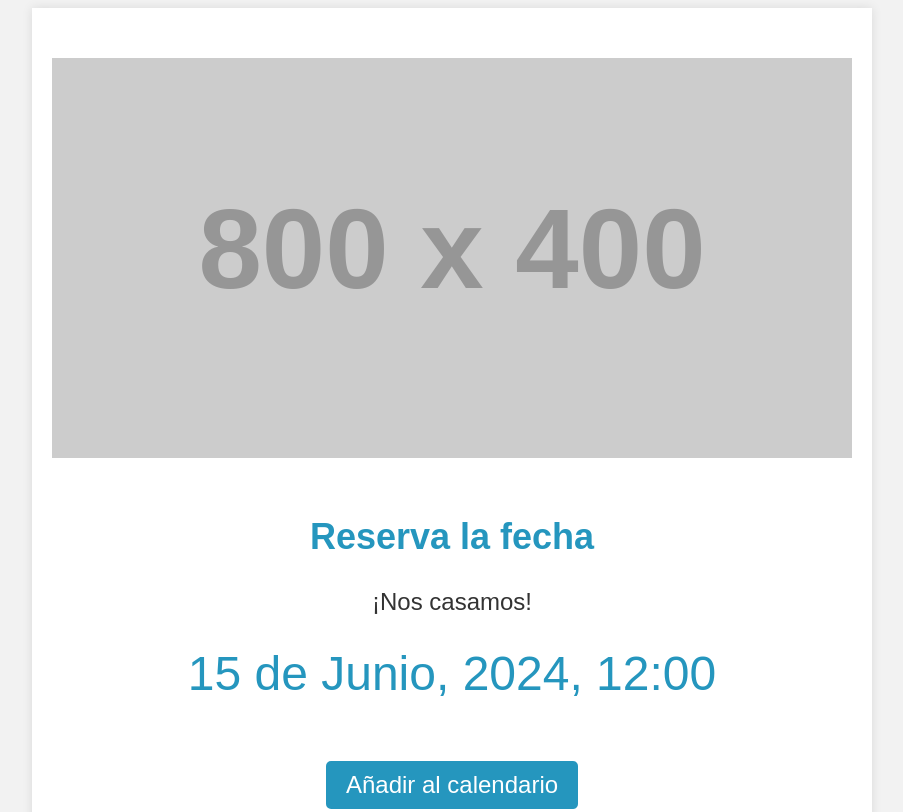
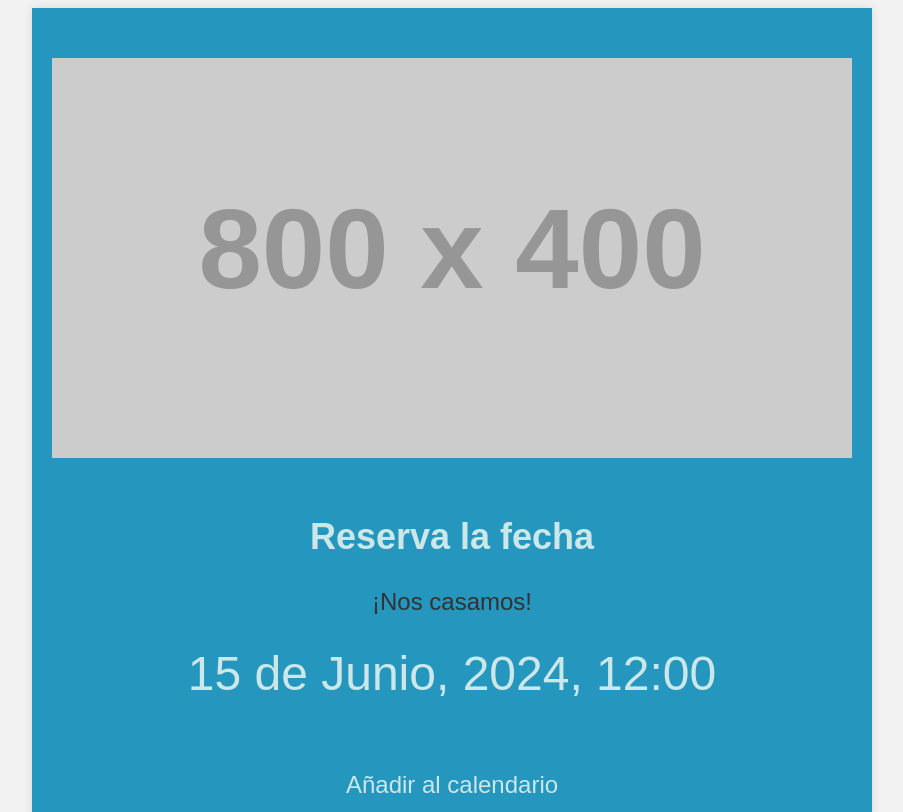
Before and after one commit to Marcosfcv/Marcosfcv.github.io, a plain HTML site: page index.html in a window 1280 px wide. Shown: the top 812 px of the page, without its empty margins (188-1091 px from the left). Drawn offline with Linux system fonts and the light colour scheme; placeholder pictures from the web are drawn by us.

Commit message:
nuevos cambios colores
nuevos cambios colores

```diff
--- a/index.html
+++ b/index.html
@@ -14,14 +14,14 @@
 			max-width: 800px;
 			margin: 0 auto;
 			padding: 50px 20px;
-			background-color: #fff;
+			background-color: #2596be;
 			box-shadow: 0px 0px 10px rgba(0, 0, 0, 0.1);
 			text-align: center;
 		}
 
 		h1 {
 			font-size: 36px;
-			color: #2596be;
+			color: #cce7e8;
 			margin-bottom: 30px;
 		}
 
@@ -33,7 +33,7 @@
 
 		.date {
 			font-size: 48px;
-			color: #2596be;
+			color: #cce7e8;
 			margin-bottom: 30px;
 		}
 
@@ -41,7 +41,7 @@
 			display: inline-block;
 			padding: 10px 20px;
 			background-color: #2596be;
-			color: #fff;
+			color: #cce7e8;
 			font-size: 24px;
 			border-radius: 5px;
 			text-decoration: none;
```
